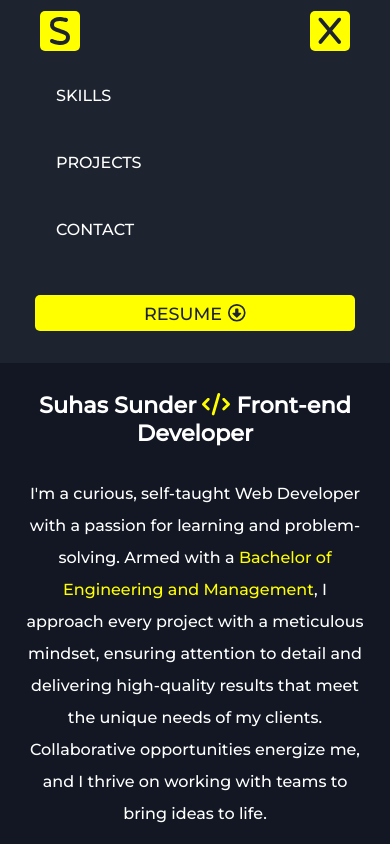
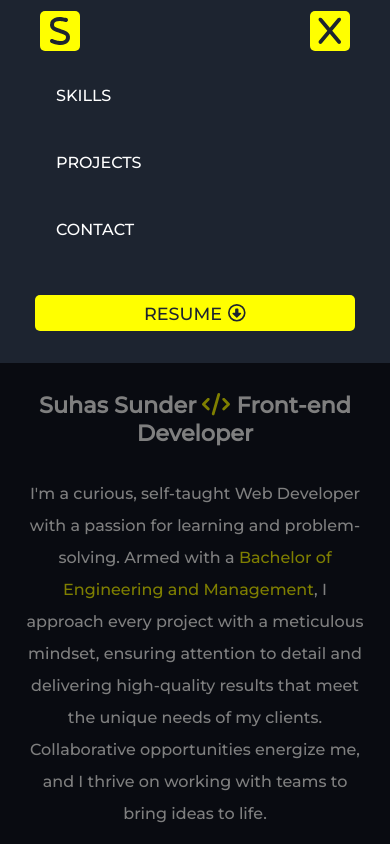
Before and after one commit to suhas-sunder/react-portfolio-proj, a React (Create React App) app: page / in a window 390 px wide. Both pictures are taken after a click on the icon 330 px from the left and 30 px from the top of the page. Shown: the top 844 px of the page. Built offline with nearby package versions, Linux system fonts and the light colour scheme.

Commit message:
feat: mobile navigation
- Add a transparent overlay behind mobile nav when open. Hide menu and overlay on click.

```diff
--- a/src/App.js
+++ b/src/App.js
@@ -3,6 +3,7 @@ import { Route, Routes } from "react-router-dom";
 import Home from "./components/Pages/Home";
 import ProjectOverview from "./components/Pages/ProjOverview";
 import About from "./components/Pages/About";
+import { Helmet } from "react-helmet";
 
 function App() {
   const [showModal, setShowModal] = useState(false);
@@ -24,6 +25,16 @@ function App() {
   };
 
   return (
+    <>
+      <Helmet>
+        <meta charSet="UTF-8" />
+        <meta name="viewport" content="width=device=width" />
+        <title>Suhas Sunder</title>
+        <meta
+          name="description"
+          content="Welcome to my personal portfolio! Here you will find a showcase of my skills, list of projects and work done, link to resume, and contact information."
+        />
+      </Helmet>
       <Routes>
         <Route
           path="/"
@@ -74,6 +85,7 @@ function App() {
         </Route>
         <Route path="*" element={<h2>404 Not Found!</h2>} />
       </Routes>
+    </>
   );
 }
 
--- a/src/components/Pages/ProjOverview.module.css
+++ b/src/components/Pages/ProjOverview.module.css
@@ -90,6 +90,7 @@
 .navigation {
   display: flex;
   justify-content: center;
+  align-items: center;
   width: 100%;
   margin: 1rem 0 0 0;
   font-size: 1.5rem;
--- a/src/components/UI/Button.js
+++ b/src/components/UI/Button.js
@@ -36,14 +36,12 @@ function Button({ text, logo, type, url, target, isHashLink, onClick }) {
   );
 
   const handleClick = () => {
+    // Scroll to top on new page load
     window.scroll({
-      // Scroll to top on new page load
       top: 0,
     });
 
-    console.log("run");
-
-    onClick();
+    onClick && onClick();
   };
 
   const link = (
@@ -67,7 +65,7 @@ function Button({ text, logo, type, url, target, isHashLink, onClick }) {
       scroll={(el) => {
         // Offset y-coordinate by 200px up for all anchor links
         const yCoordinate = el.getBoundingClientRect().top + window.pageYOffset;
-        const yOffset = -200;
+        const yOffset = -140;
         window.scrollTo({ top: yCoordinate + yOffset, behavior: "smooth" });
       }}
     >
--- a/src/components/UI/MobileNav.js
+++ b/src/components/UI/MobileNav.js
@@ -39,6 +39,7 @@ function NavBar({ resumeImg, handleScroll }) {
         )}
       </div>
       {!toggle && (
+        <>
           <ul id="burger-menu" className={Styles["nav-list"]}>
             {NavBtnData.filter((data) => data.text !== "Home").map(
               (data, index) => (
@@ -61,6 +62,8 @@ function NavBar({ resumeImg, handleScroll }) {
               )
             )}
           </ul>
+          <div class={Styles["background-overlay"]} onClick={handleBurgerMenu}/>
+        </>
       )}
     </>
   );
--- a/src/components/UI/MobileNav.module.css
+++ b/src/components/UI/MobileNav.module.css
@@ -59,4 +59,16 @@
     width: 20rem;
     margin: 2rem auto;
   }
+
+  .background-overlay {
+    background-color: rgba(0, 0, 0, 0.5);
+    display: block;
+    position: fixed;
+    width: 100%;
+    height: 100vh;
+  }
+
+  .background-overlay:hover {
+    cursor: pointer;
+  }
 }
```
Lines whose indentation alone changed are shown as unchanged.
